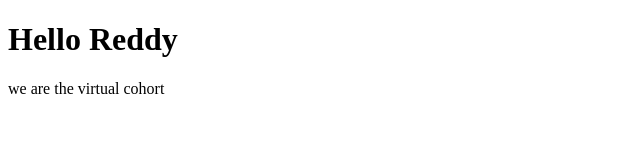
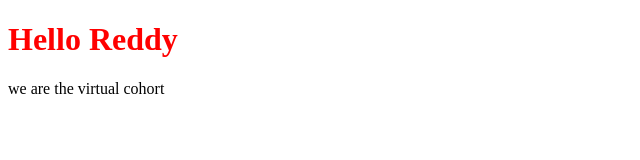
Before and after one commit to Esham156/intro_to_git, a plain HTML site: page index.html in a window 1280 px wide. Shown: the whole page, without its empty margins (0-640 px from the left). Drawn offline with Linux system fonts and the light colour scheme.

Commit message:
stylesheet

```diff
--- a/index.html
+++ b/index.html
@@ -4,6 +4,7 @@
     <meta charset="UTF-8">
     <meta name="viewport" content="width=device-width, initial-scale=1.0">
     <title>intro to Git</title>
+    <link rel="stylesheet" href="./stylee.css">
 </head>
 <body>
     <h1>Hello Reddy</h1>
--- /dev/null
+++ b/stylee.css
@@ -0,0 +1,3 @@
+h1 {
+    color:red;
+}
```
